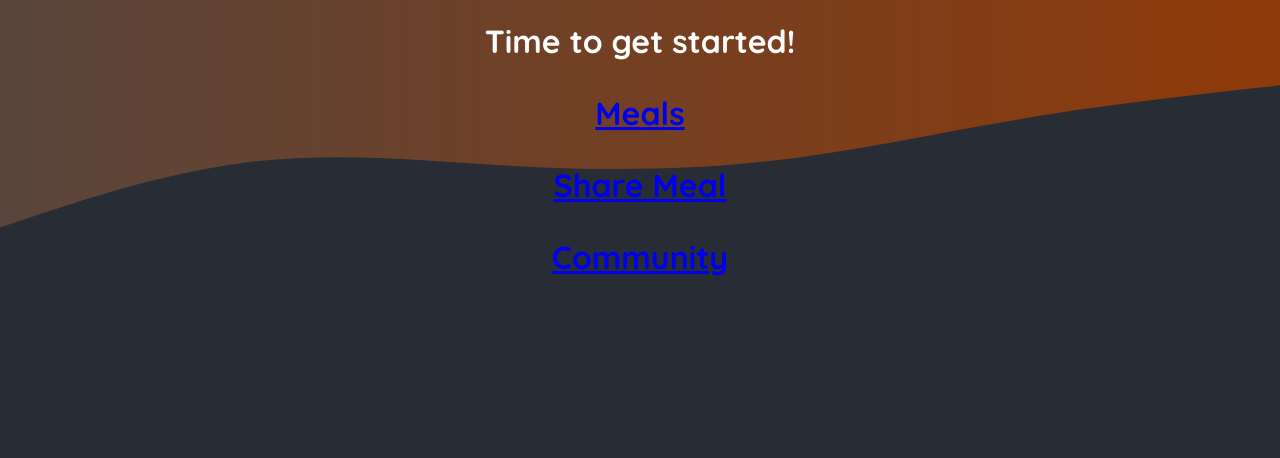
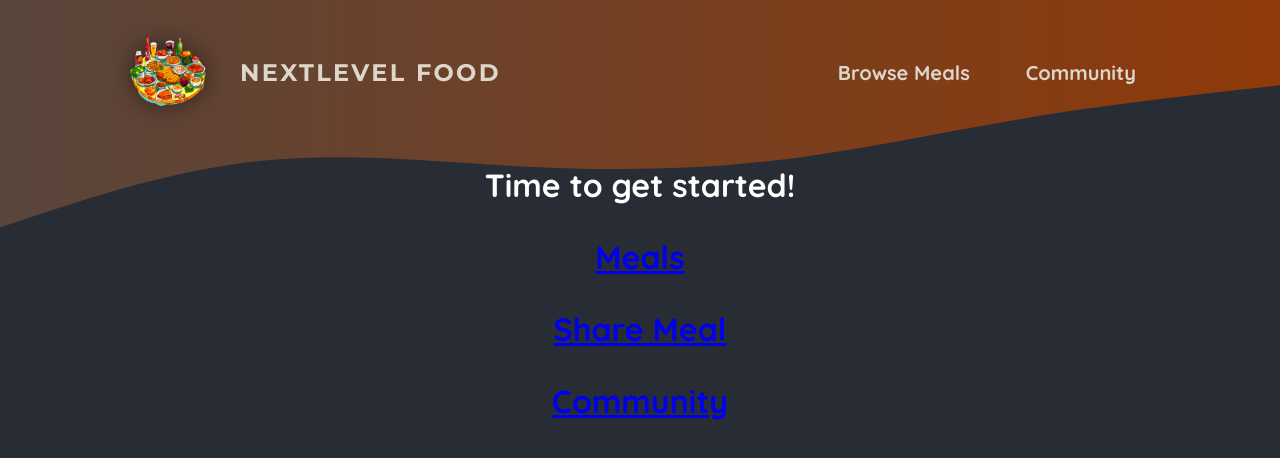
Before and after one commit to OriArvy/Learning-NextJs-Meals-Project, a Next.js app: page / in a window 1280 px wide. Shown: the top 458 px of the page. Built offline with nearby package versions, Linux system fonts and the light colour scheme.

Commit message:
Adding some premade css

```diff
--- a/app/layout.js
+++ b/app/layout.js
@@ -1,3 +1,4 @@
+import MainHeader from '@/components/main-header';
 import './globals.css';
 
 export const metadata = {
@@ -30,6 +31,7 @@ export default function RootLayout({ children }) {
           </svg>
         </div>
 
+        <MainHeader />
         {children}
       </body>
     </html>
--- a/app/meals/[slug]/page.js
+++ b/app/meals/[mealSlug]/page.js
@@ -1,4 +1,4 @@
-export default function MealPage() {
+export default function MealDetailsPage() {
   return (
     <>
       <h1>Thsi is a slug page</h1>
--- /dev/null
+++ b/components/main-header.js
@@ -0,0 +1,25 @@
+import Link from "next/link"
+import logoImg from '@/assets/logo.png'
+import classes from './main-header.module.css'
+
+export default function MainHeader() {
+  return (
+    <header className={classes.header}>
+      <Link className={classes.logo} href='/'>
+        <img src={logoImg.src} alt='plate of food'></img>
+        NextLevel Food
+      </Link>
+
+      <nav className={classes.nav}>
+        <ul>
+          <li>
+            <Link href='/meals'>Browse Meals</Link>
+          </li>
+          <li>
+            <Link href='/community'>Community</Link>
+          </li>
+        </ul>
+      </nav>
+    </header>
+  )
+}
--- /dev/null
+++ b/components/main-header.module.css
@@ -0,0 +1,67 @@
+.header {
+  display: flex;
+  justify-content: space-between;
+  align-items: center;
+  padding: 2rem 1rem;
+}
+
+@media (min-width: 768px) {
+  .header {
+    padding: 2rem 10%;
+  }
+}
+
+.nav ul {
+  list-style: none;
+  margin: 0;
+  padding: 0;
+  display: flex;
+  gap: 1.5rem;
+  /* font-family: 'Montserrat', sans-serif; */
+  font-size: 1.25rem;
+}
+
+.nav a {
+  text-decoration: none;
+  color: #ddd6cb;
+  font-weight: bold;
+  padding: 0.5rem 1rem;
+  border-radius: 0.5rem;
+}
+
+.nav a:hover,
+.nav a:active {
+  background: linear-gradient(90deg, #ff8a05, #f9b331);
+  background-clip: text;
+  -webkit-background-clip: text;
+  -webkit-text-fill-color: transparent;
+  text-shadow: 0 0 18px rgba(248, 190, 42, 0.8);
+}
+
+.active {
+  background: linear-gradient(90deg, #ff8a05, #f9b331);
+  background-clip: text;
+  -webkit-background-clip: text;
+  -webkit-text-fill-color: transparent;
+}
+
+.logo {
+  display: flex;
+  align-items: center;
+  justify-content: center;
+  gap: 2rem;
+  text-decoration: none;
+  color: #ddd6cb;
+  font-weight: bold;
+  font-family: 'Montserrat', sans-serif;
+  letter-spacing: 0.15rem;
+  text-transform: uppercase;
+  font-size: 1.5rem;
+}
+
+.logo img {
+  width: 5rem;
+  height: 5rem;
+  object-fit: contain;
+  filter: drop-shadow(0 0 0.75rem rgba(0, 0, 0, 0.5));
+}
```
